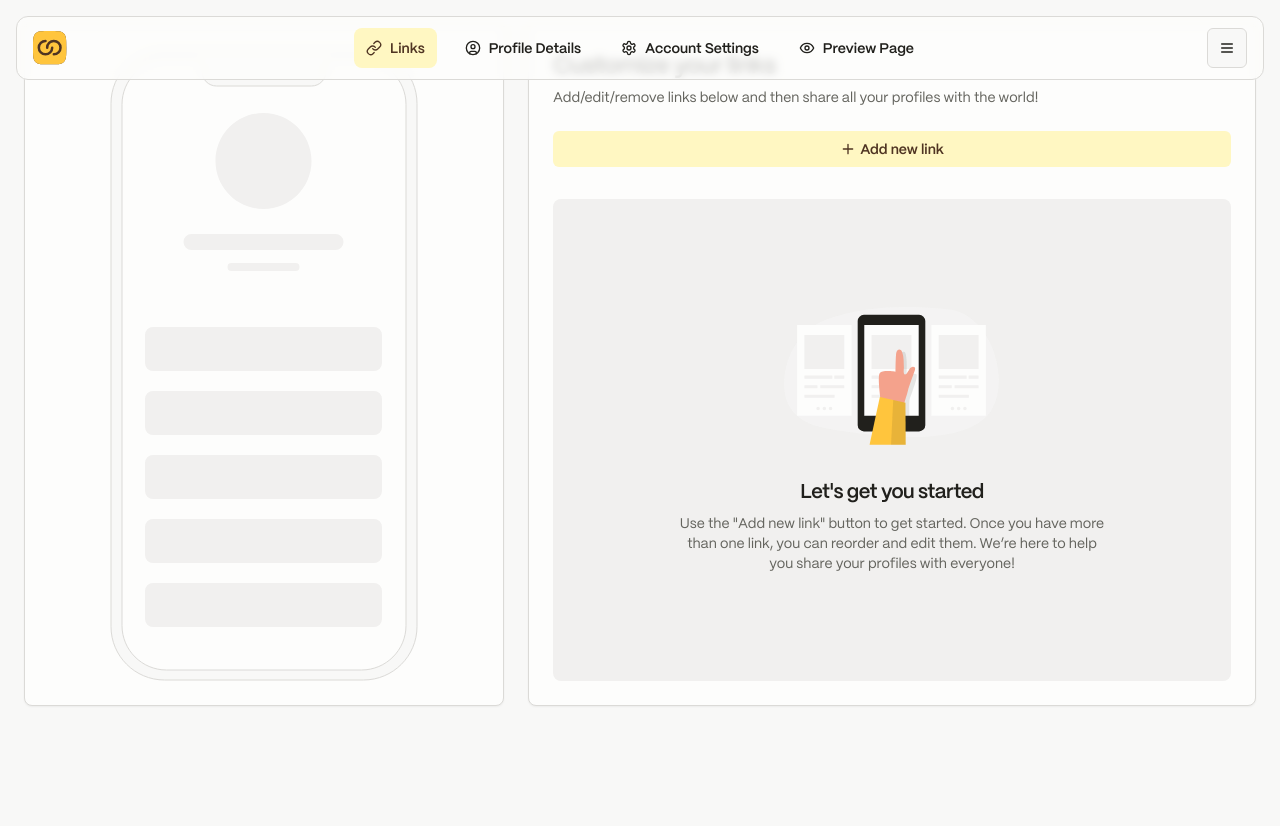
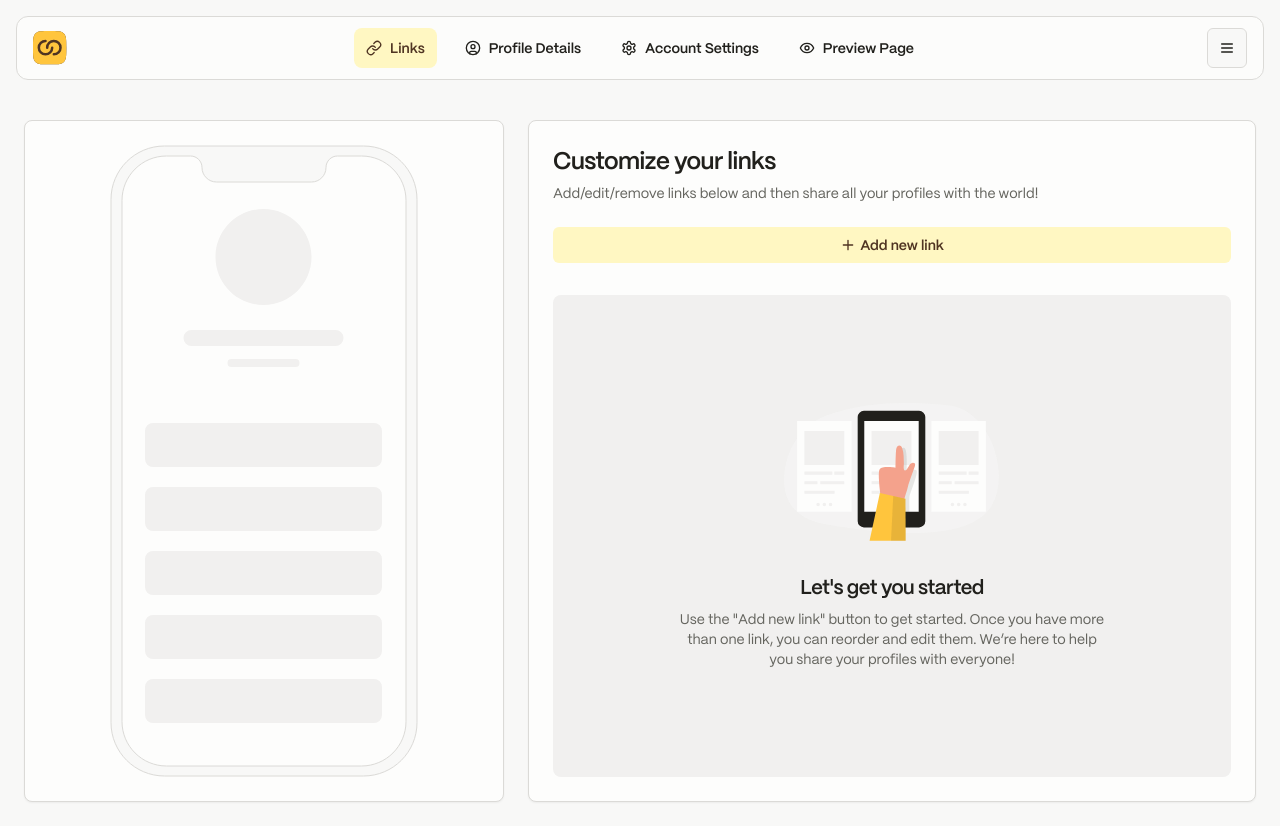
Before and after one commit to chadlydev/devlinks, a Next.js app: page /app/links in a window 1280 px wide. Before the commit the page ends 800 px from the top, so only its background shows below. Built offline with nearby package versions, Linux system fonts and the light colour scheme.

Commit message:
Update margins for page content in layout

```diff
--- a/app/(app)/app/layout.tsx
+++ b/app/(app)/app/layout.tsx
@@ -5,7 +5,7 @@ export default async function AppLayout({ children }: { children: React.ReactNod
 	return (
 		<div className='flex min-h-svh flex-col'>
 			<Header />
-			{children}
+			<div className='mt-16 md:mt-24'>{children}</div>
 		</div>
 	);
 }
```
